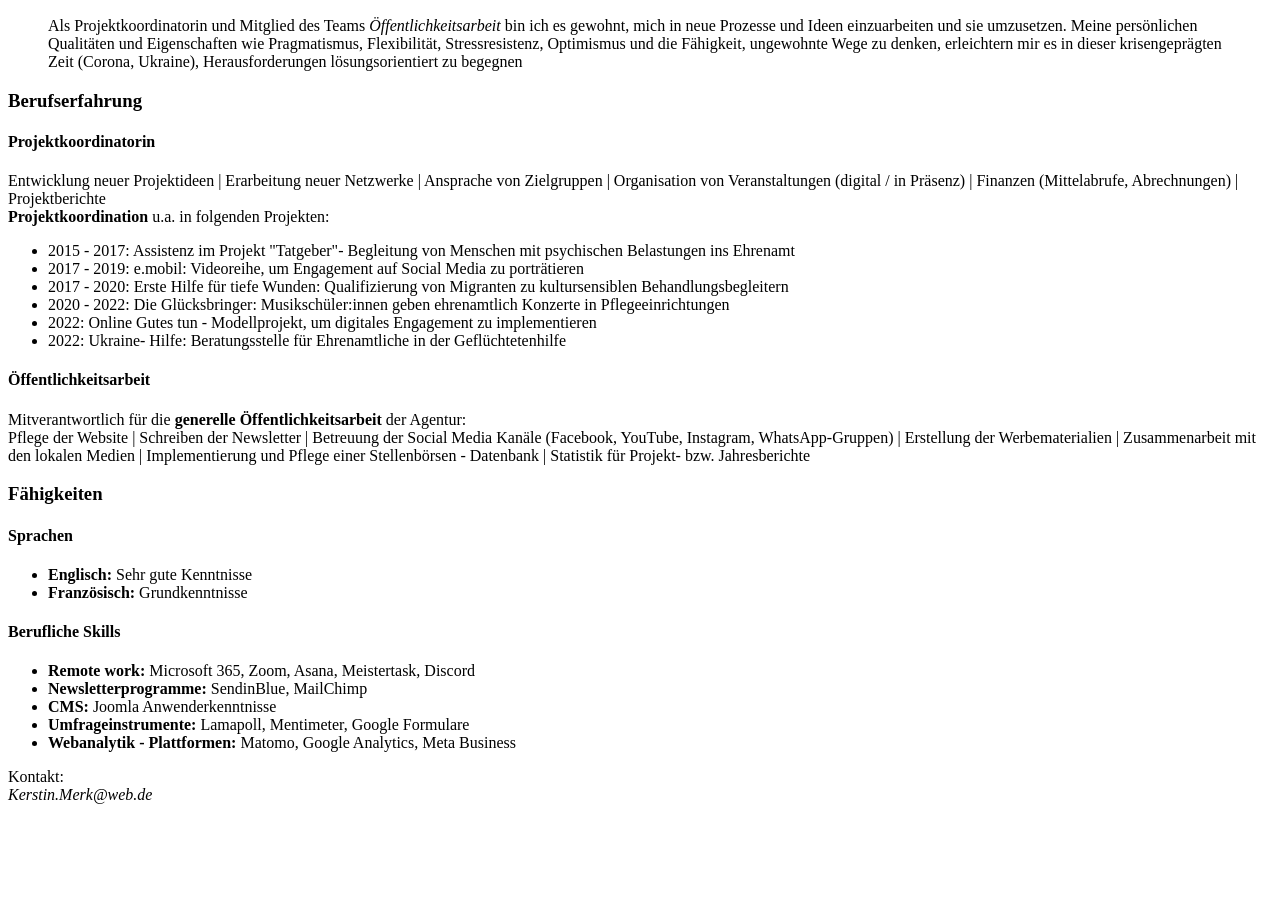
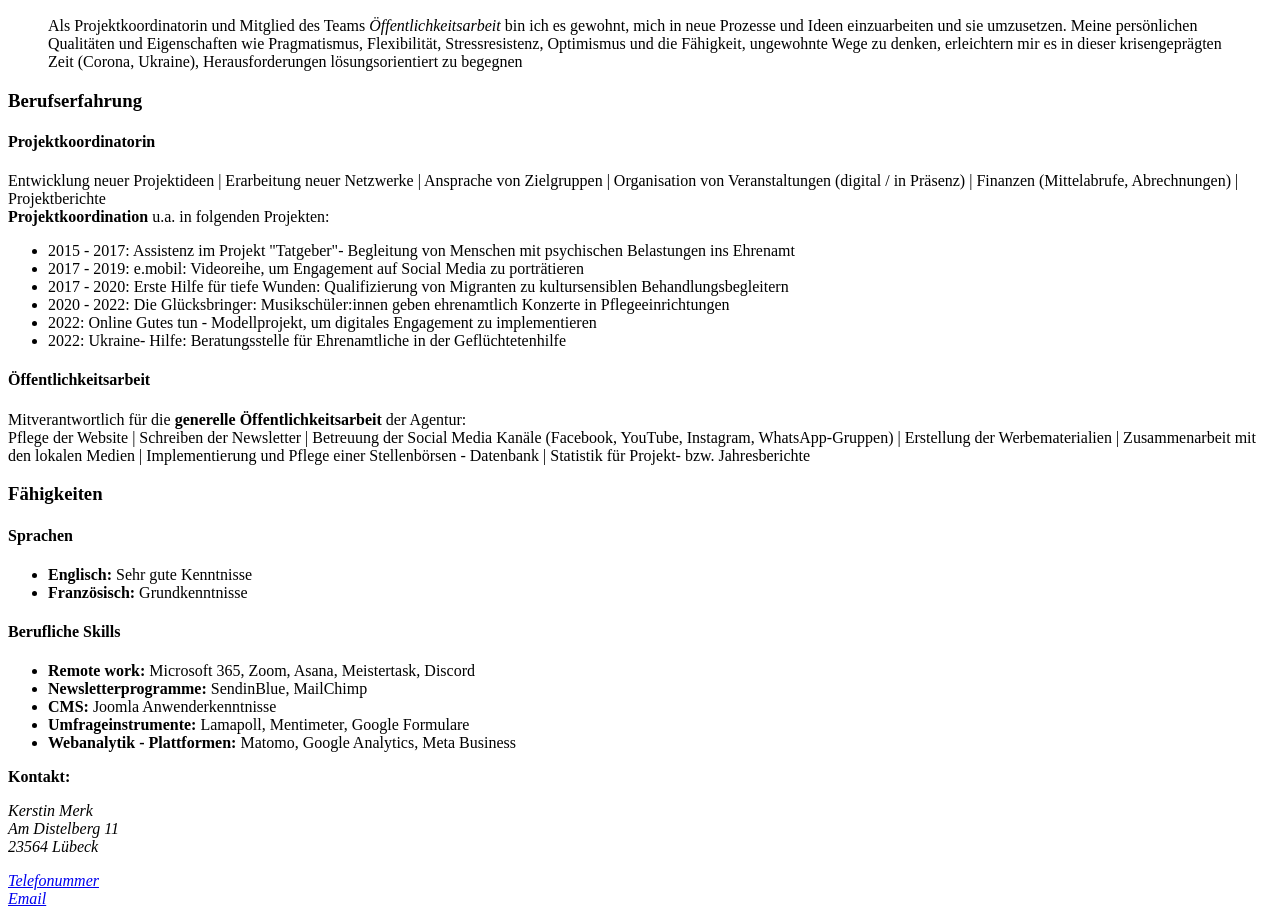
Before and after one commit to kerstin-m/CV, a plain HTML site: page index.html in a window 1280 px wide. Shown: the part 110-1026 px from the top of the page. Before the commit the page ends 922 px from the top, so only its background shows below. Drawn offline with Linux system fonts and the light colour scheme.

Commit message:
Kontakt hinzugefügt

```diff
--- a/index.html
+++ b/index.html
@@ -71,7 +71,13 @@
         </ul>
       </section>
   </article>
-  <footer>Kontakt: <address>Kerstin.Merk@web.de</address></footer>
+  <footer><strong>Kontakt:</strong> <address>
+    <p>Kerstin Merk <br>
+      Am Distelberg 11 <br>
+      23564 Lübeck</p>
+    <a href="telto:+491799043397">Telefonummer</a><br>
+    <a href="mailto:Kerstin.Merk@web.de">Email</a>
+  </address></footer>
   </main>
   </body>
 </html>
```
